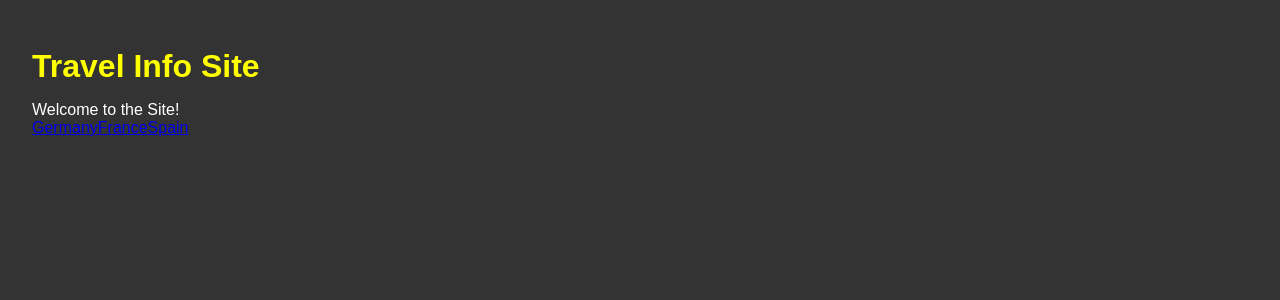
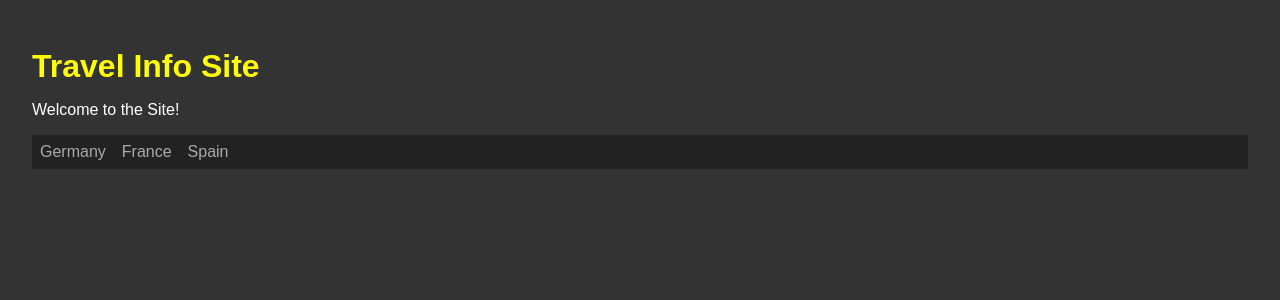
Before and after one commit to Scientific-Research/mk004-react-router-dom-React-Vite-Typescript, a React (Vite) app: page / in a window 1280 px wide. Shown: the top 300 px of the page. Built offline with nearby package versions, Linux system fonts and the light colour scheme.

Commit message:
css is in

```diff
--- a/src/App.css
+++ b/src/App.css
@@ -15,4 +15,19 @@ body {
     color: yellow;
     margin: 1rem 0;
   }
+
+  nav {
+    background-color: #222;
+    padding: 0.5rem;
+    margin: 1rem 0;
+    a {
+      color: #aaa;
+      text-decoration: none;
+      margin-right: 1rem;
+    }
+
+    a.active {
+      color: rgb(211, 211, 110);
+    }
+  }
 }
```
